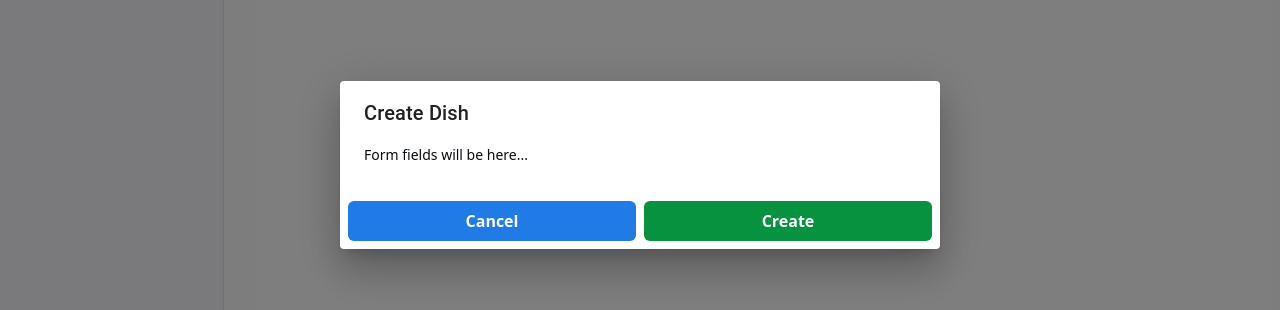
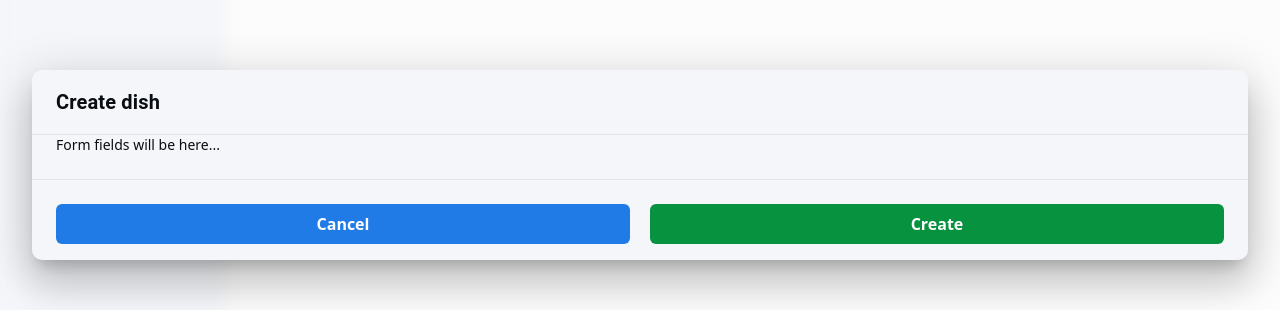
Before and after one commit to kashubyak/Resto-hub, a Next.js app in the folder frontend/: page /dish in a window 1280 px wide. Both pictures are taken after a click on the button "Create new dish". Shown: the part 235-545 px from the top of the page. Built offline with nearby package versions, Linux system fonts and the light colour scheme; no server answers.

Commit message:
refactor: enhance styling and structure of DishModal component for improved UI consistency

```diff
--- a/frontend/src/app/dish/DishModal.tsx
+++ b/frontend/src/app/dish/DishModal.tsx
@@ -10,12 +10,52 @@ type DishModalProps = {
 
 export const DishModal = ({ open, onClose }: DishModalProps) => {
 	return (
-		<Dialog open={open} onClose={onClose} fullWidth maxWidth='sm'>
-			<DialogTitle>Create Dish</DialogTitle>
-			<DialogContent>
-				<p className='text-sm text-foreground'>Form fields will be here...</p>
+		<Dialog
+			open={open}
+			onClose={onClose}
+			fullWidth
+			sx={{
+				'& .MuiBackdrop-root': {
+					backdropFilter: 'blur(.625rem)',
+					backgroundColor: 'var(--background)/30',
+				},
+				'& .MuiPaper-root': {
+					maxWidth: 'none',
+					borderRadius: '.625rem',
+					backgroundColor: 'var(--muted)',
+					color: 'var(--foreground)',
+					display: 'flex',
+					flexDirection: 'column',
+				},
+			}}
+		>
+			<DialogTitle
+				sx={{
+					fontSize: '1.25rem',
+					fontWeight: 'bold',
+				}}
+			>
+				Create dish
+			</DialogTitle>
+			<DialogContent
+				sx={{
+					flex: 1,
+					padding: '1.5rem',
+					overflowY: 'auto',
+					borderBottom: '.0625rem solid var(--border)',
+					borderTop: '.0625rem solid var(--border)',
+				}}
+			>
+				<p className='text-sm'>Form fields will be here...</p>
 			</DialogContent>
-			<DialogActions>
+			<DialogActions
+				sx={{
+					display: 'flex',
+					gap: '.75rem',
+					padding: '1rem 1.5rem',
+					justifyContent: 'flex-end',
+				}}
+			>
 				<AuthButton type='button' text='Cancel' onClick={onClose} />
 				<AuthButton
 					type='button'
```
